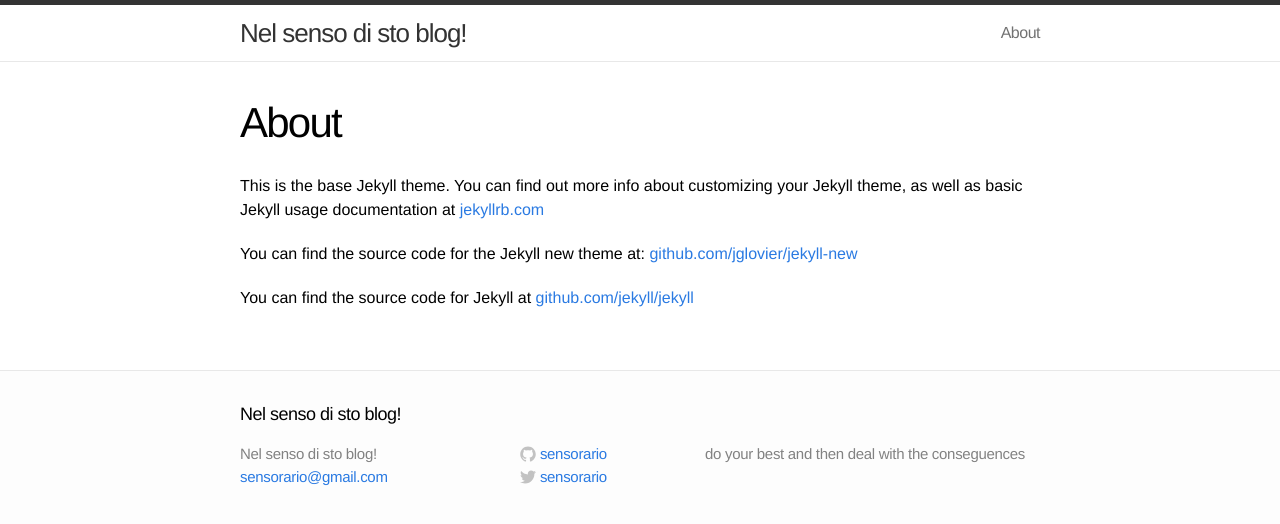
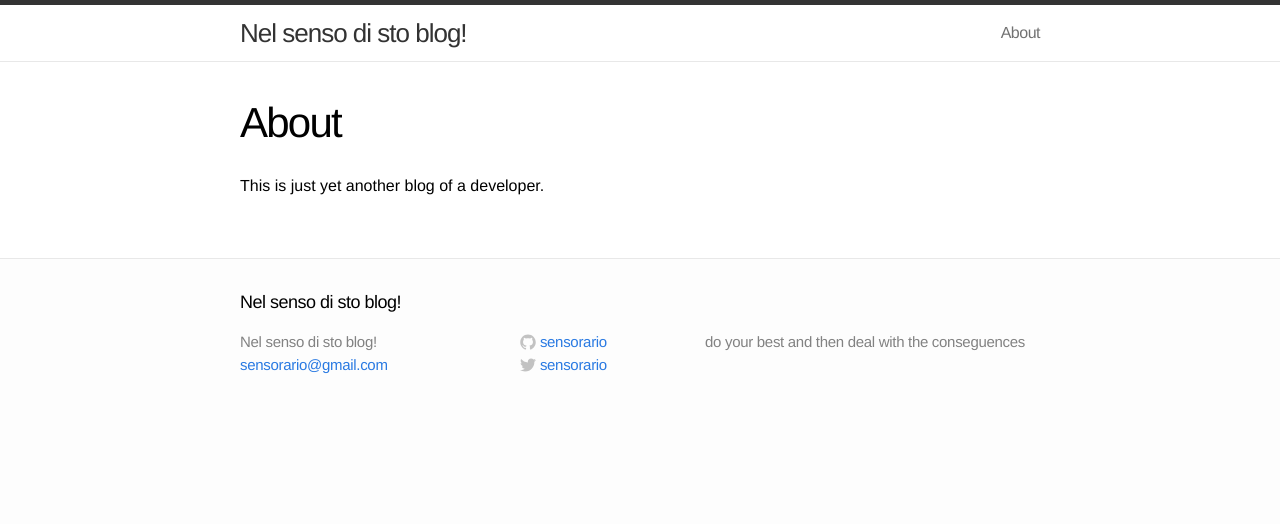
Before and after one commit to sensorario/sensorario.github.io, a Jekyll site: the page built from about.md, in a window 1280 px wide. Shown: the top 524 px of the page. Built offline with Jekyll 4.4.1, drawn with Linux system fonts in a browser that asks for light colours.

Commit message:
Updated about page

```diff
--- a/about.md
+++ b/about.md
@@ -4,8 +4,6 @@
 permalink: /about/
 ---
 
-This is the base Jekyll theme. You can find out more info about customizing your Jekyll theme, as well as basic Jekyll usage documentation at [jekyllrb.com](http://jekyllrb.com/)
-
-You can find the source code for the Jekyll new theme at: [github.com/jglovier/jekyll-new](https://github.com/jglovier/jekyll-new)
-
-You can find the source code for Jekyll at [github.com/jekyll/jekyll](https://github.com/jekyll/jekyll)
+<article>
+    <p>This is just yet another blog of a developer.</p>
+</article>
```
